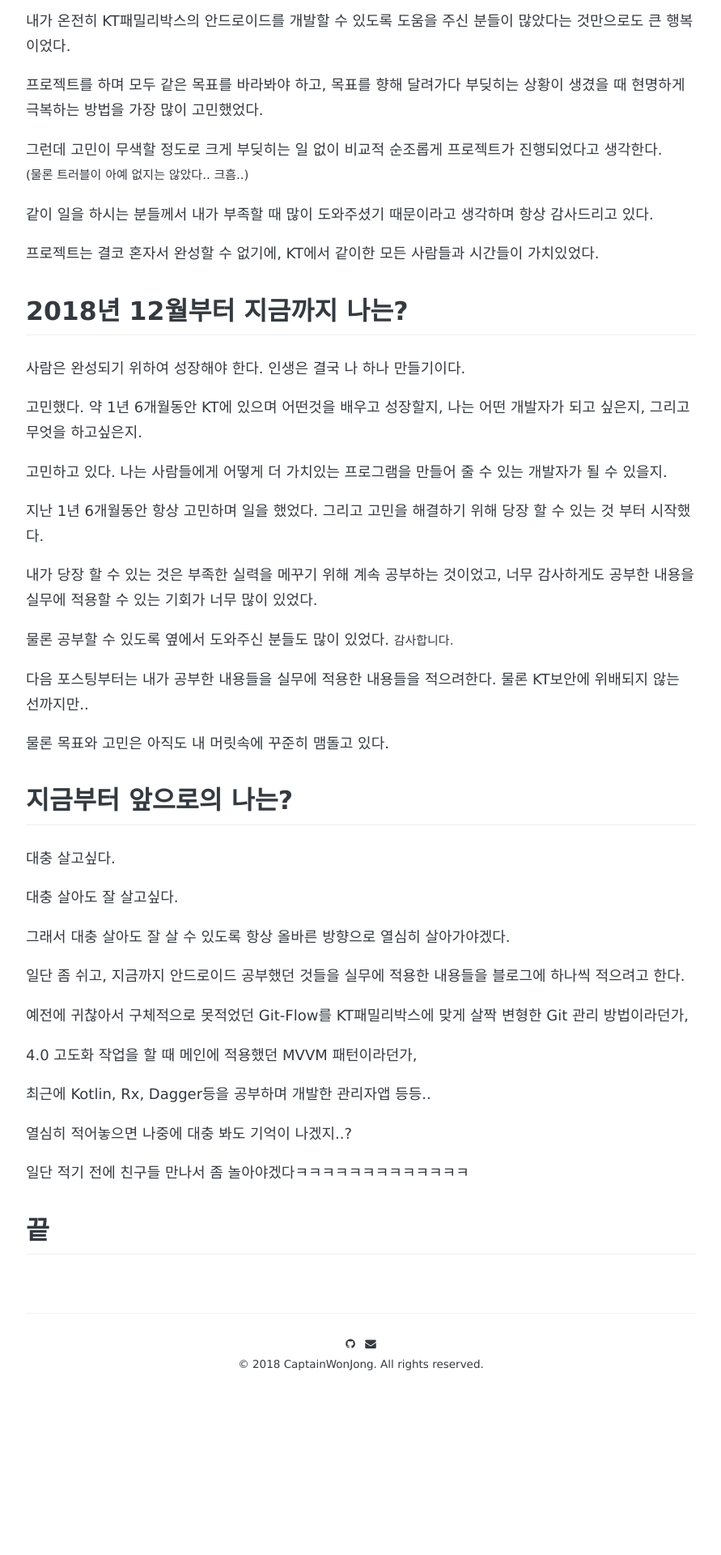
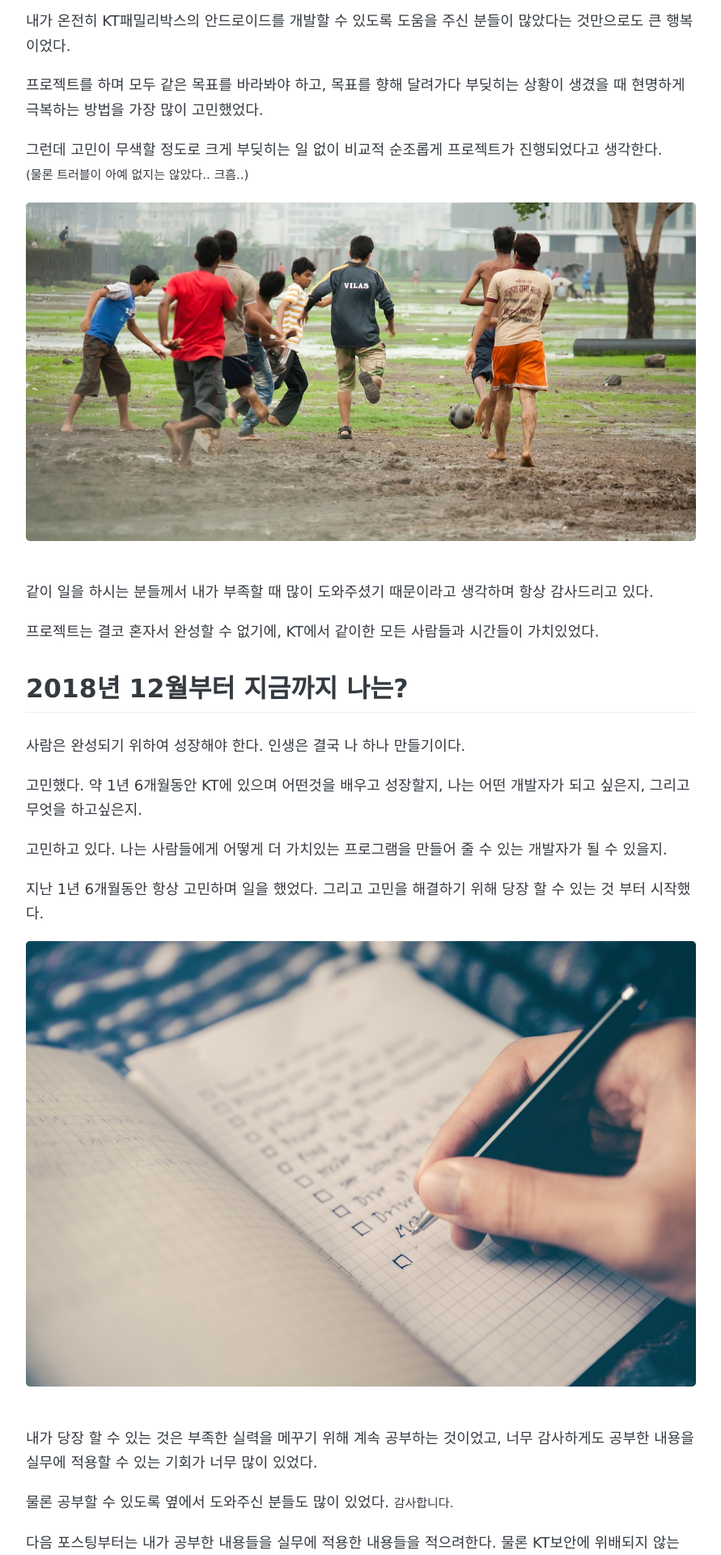
Before and after one commit to CaptainWonJong/CaptainWonJong.github.io, a Jekyll site: the page built from _posts/2019-05-31-I Felt When I Rolled Off KT.md, in a window 1280 px wide. Shown: the part 1048-2968 px from the top of the page at 81% size, without its empty margins (194-1085 px from the left). Built offline with Jekyll 4.4.1, drawn with Linux system fonts in a browser that asks for light colours; some web fonts are replaced; comment, search, counter and statistics services are not loaded; before the commit the page ends 2833 px from its top, so only the background shows below that.

Commit message:
upload img

```diff
--- a/_posts/2019-05-31-I Felt When I Rolled Off KT.md
+++ b/_posts/2019-05-31-I Felt When I Rolled Off KT.md
@@ -43,6 +43,8 @@
 그런데 고민이 무색할 정도로 크게 부딪히는 일 없이 비교적 순조롭게 프로젝트가 진행되었다고 생각한다.
 <small>(물론 트러블이 아예 없지는 않았다.. 크흠..)</small>
 
+
+![football.jpg](https://captainwonjong.github.io/images/190531_roll_off_kt/football.jpg)
 같이 일을 하시는 분들께서 내가 부족할 때 많이 도와주셨기 때문이라고 생각하며 항상 감사드리고 있다.
 
 프로젝트는 결코 혼자서 완성할 수 없기에, KT에서 같이한 모든 사람들과 시간들이 가치있었다.
@@ -59,6 +61,7 @@
 
 지난 1년 6개월동안 항상 고민하며 일을 했었다. 그리고 고민을 해결하기 위해 당장 할 수 있는 것 부터 시작했다.
 
+![study.jpg](https://captainwonjong.github.io/images/190531_roll_off_kt/study.jpg)
 내가 당장 할 수 있는 것은 부족한 실력을 메꾸기 위해 계속 공부하는 것이었고, 너무 감사하게도 공부한 내용을 실무에 적용할 수 있는 기회가 너무 많이 있었다.
 
 물론 공부할 수 있도록 옆에서 도와주신 분들도 많이 있었다. <small>감사합니다.</small>
```
Also changed, not shown: images/190531_roll_off_kt/football.jpg (added), images/190531_roll_off_kt/study.jpg (added).
